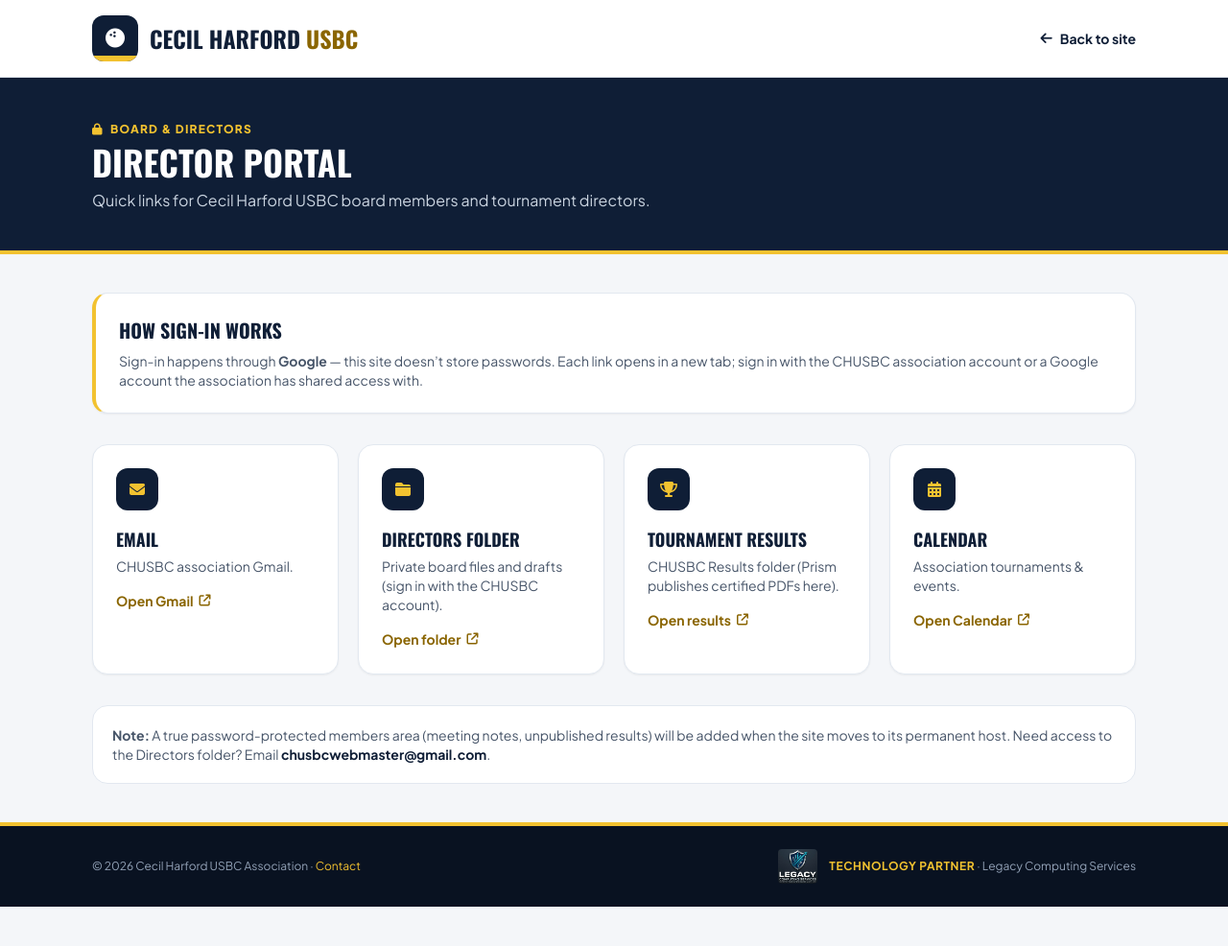
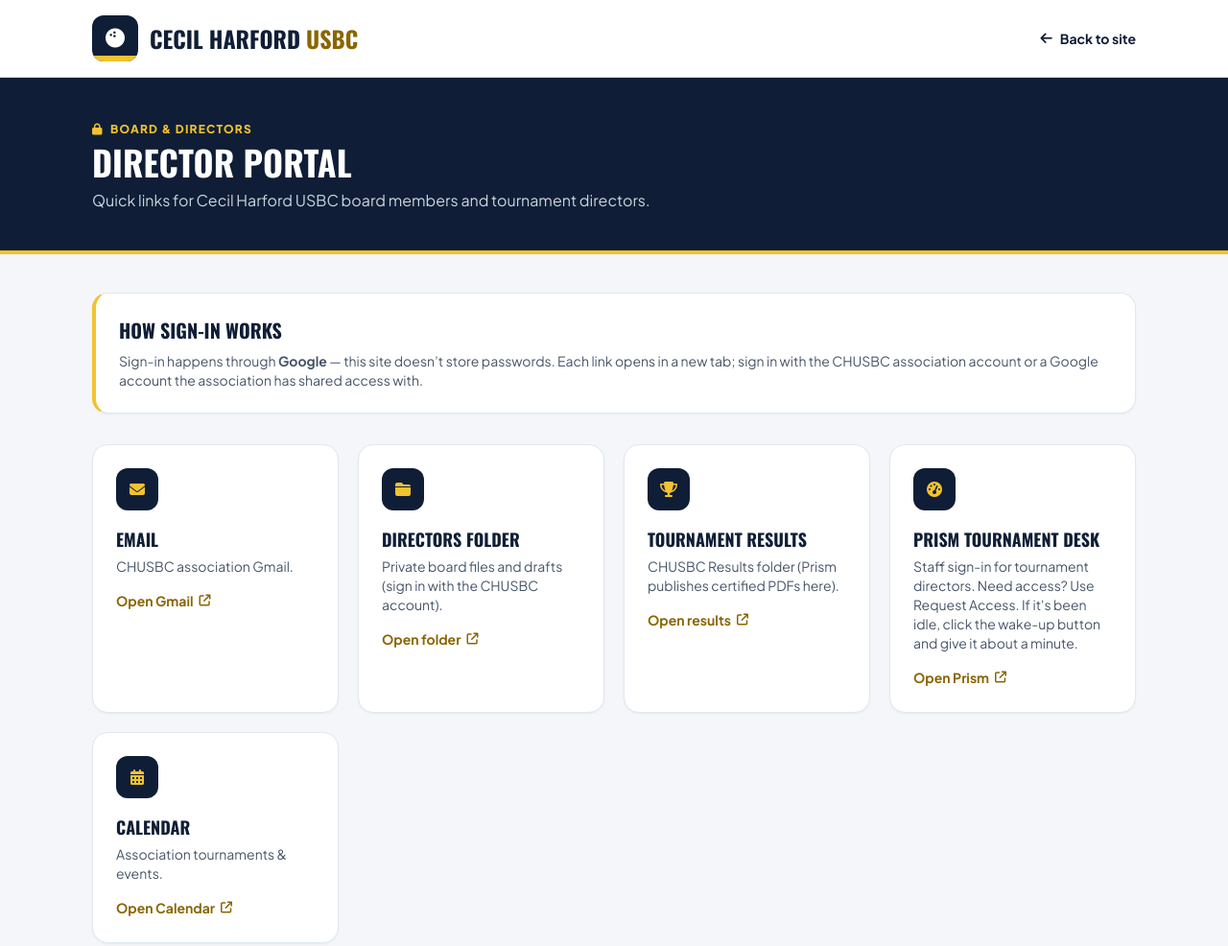
Before and after one commit to sjkram85/CHUSBC-Website-Redesign, a plain HTML site: page directors.html in a window 1280 px wide. Shown: the top 986 px of the page at 96% size. Before the commit the page ends 945 px from the top, so only its background shows below. Drawn offline with nearby package versions, Linux system fonts and the light colour scheme.

Commit message:
Director Portal: add Prism Tournament Desk link

```diff
--- a/directors.html
+++ b/directors.html
@@ -67,6 +67,12 @@
                     <p class="text-sm text-slate-600 mt-1">CHUSBC Results folder (Prism publishes certified PDFs here).</p>
                     <span class="mt-4 inline-flex items-center gap-1.5 text-sm font-bold text-gold-dark group-hover:underline">Open results <i class="fa-solid fa-arrow-up-right-from-square text-xs"></i></span>
                 </a>
+                <a href="https://chusbc-desk.streamlit.app" target="_blank" rel="noopener" class="bg-white rounded-2xl p-6 border border-slate-200 shadow-sm hover:shadow-md transition group">
+                    <div class="w-11 h-11 rounded-xl bg-navy text-gold flex items-center justify-center"><i class="fa-solid fa-gauge-high"></i></div>
+                    <h3 class="font-display text-lg font-bold text-navy uppercase mt-4">Prism Tournament Desk</h3>
+                    <p class="text-sm text-slate-600 mt-1">Staff sign-in for tournament directors. Need access? Use Request Access. If it's been idle, click the wake-up button and give it about a minute.</p>
+                    <span class="mt-4 inline-flex items-center gap-1.5 text-sm font-bold text-gold-dark group-hover:underline">Open Prism <i class="fa-solid fa-arrow-up-right-from-square text-xs"></i></span>
+                </a>
                 <a href="https://calendar.google.com" target="_blank" rel="noopener" class="bg-white rounded-2xl p-6 border border-slate-200 shadow-sm hover:shadow-md transition group">
                     <div class="w-11 h-11 rounded-xl bg-navy text-gold flex items-center justify-center"><i class="fa-solid fa-calendar-days"></i></div>
                     <h3 class="font-display text-lg font-bold text-navy uppercase mt-4">Calendar</h3>
```
